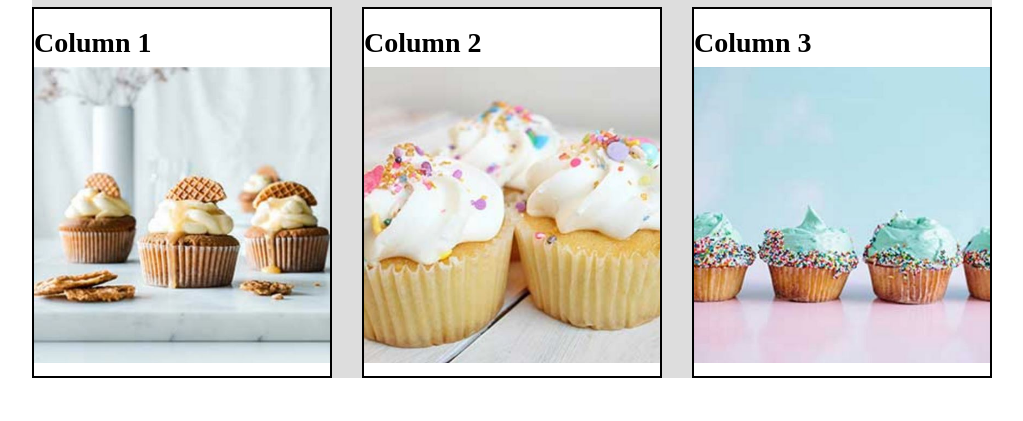
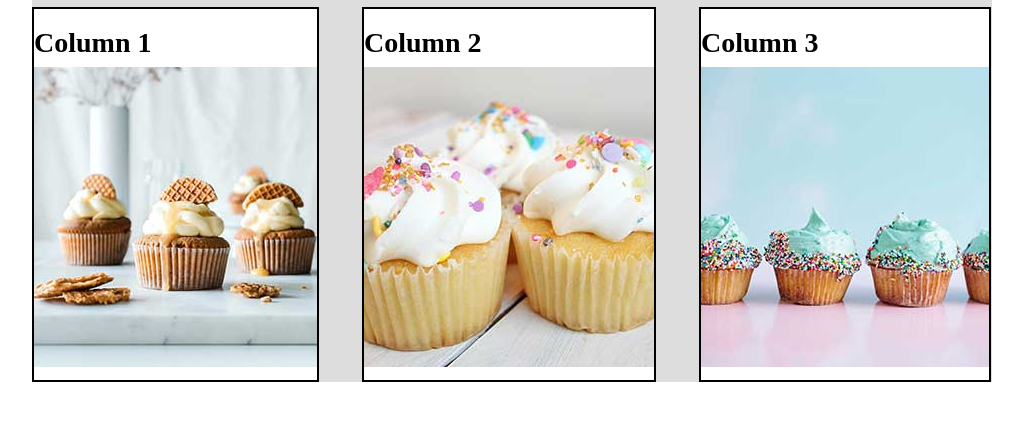
Before and after one commit to scates98/NAIT-DMIT1530, a plain HTML site: page ex2-week2-flexbox/index.html in a window 1280 px wide. Shown: the part 83-504 px from the top of the page, without its empty margins (128-1151 px from the left). Drawn offline with Linux system fonts and the light colour scheme.

Commit message:
Updated Week2 Changes

```diff
--- a/ex2-week2-flexbox/css/reset.css
+++ b/ex2-week2-flexbox/css/reset.css
@@ -2,6 +2,12 @@
    v2.0 | 20110126
    License: none (public domain)
 */
+
+*,
+*::before,
+*::after {
+    box-sizing: border-box;
+}
 
 html, body, div, span, applet, object, iframe,
 h1, h2, h3, h4, h5, h6, p, blockquote, pre,
--- a/ex2-week2-flexbox/css/styles.css
+++ b/ex2-week2-flexbox/css/styles.css
@@ -1,12 +1,6 @@
 /* BODY */
-*,
-*::before,
-*::after {
-    box-sizing: border-box;
-}
-
 body {
-
+	background-color: #fff;
 }
 
 .container {
@@ -22,7 +16,6 @@ body {
 
 /* HEADER */
 header {
-	/* background-color: white; */
 	margin-top: 10px;
 	margin-bottom: 10px;
 }
@@ -30,9 +23,9 @@ header {
 
 /* TYPEOGRAPHY */
 h1{
+	padding: 10px 0px;
 	font-size: 50px;
 	font-weight: bold;
-	padding: 10px 0px;
 }
 h2 {
 	padding-top: 20px;
@@ -46,11 +39,10 @@ h2 {
 .flexbox {
 	display: flex;
 	flex-wrap: wrap;
-	gap: 30px;
+	gap: 43px;
 }
 .flexbox section {
 	background-color: white;
-	width: 300px;
 	padding-bottom: 10px;
 	border: 2px solid black;
 }
--- a/ex2-week2-flexbox/index.html
+++ b/ex2-week2-flexbox/index.html
@@ -3,7 +3,7 @@
 
 <head>
     <meta charset="UTF-8">
-    <title>Simple Flexbox</title>
+    <title>Exercise Week 2</title>
     <link rel="stylesheet" type="text/css" href="css/reset.css">
     <link rel="stylesheet" type="text/css" href="css/styles.css">
 </head>
@@ -17,15 +17,15 @@
             <div class="flexbox">
                 <section>
                     <h2>Column 1</h2>
-                    <img src="img/cupcakes-01.jpg" width=296px height=296px alt="Cupcakes with wafers" title="Cupcakes">
+                    <img src="img/waffle-cupcakes.jpg" alt="Three Waffle Cupcakes" title="Waffle Cupcakes">
                 </section>
                 <section>
                     <h2>Column 2</h2>
-                    <img src="img/cupcakes-02.jpg" width=296px height=296px alt="Cupcakes with springles on top" title="Cupcakes">
+                    <img src="img/vanilla-cupcakes.jpg" alt="Group of Vanilla Cupcakes" title="Vanilla Cupcakes">
                 </section>
                 <section>
                     <h2>Column 3</h2>
-                    <img src="img/cupcakes-03.jpg" width=296px height=296px alt="Cupcakes with springles on bottom" title="Cupcakes">
+                    <img src="img/sprinkle-cupcakes.jpg" alt="Line of Cupcakes with Sprinkles" title="Sprinkle Cupcakes">
                 </section>
             </div>
         </main>
```
Also changed, not shown: ex2-week2-flexbox/_demo-files/Screenshot 2023-01-18 at 2.55.46 PM.png (deleted), ex2-week2-flexbox/img/cupcakes-01.jpg (deleted), ex2-week2-flexbox/img/cupcakes-02.jpg (deleted), ex2-week2-flexbox/img/cupcakes-03.jpg (deleted), ex2-week2-flexbox/img/sprinkle-cupcakes.jpg (added), ex2-week2-flexbox/img/vanilla-cupcakes.jpg (added), ex2-week2-flexbox/img/waffle-cupcakes.jpg (added), 1 other file.
